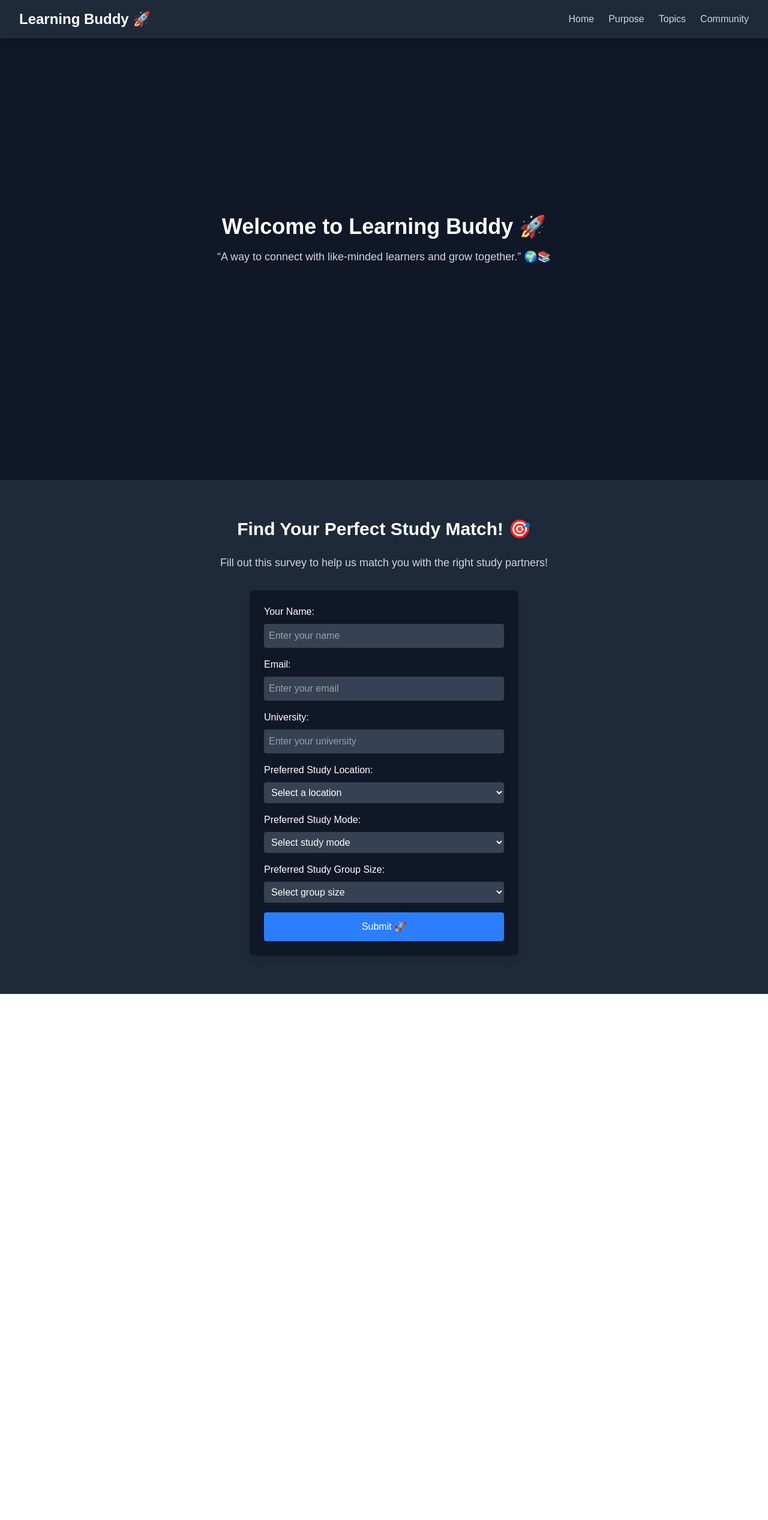
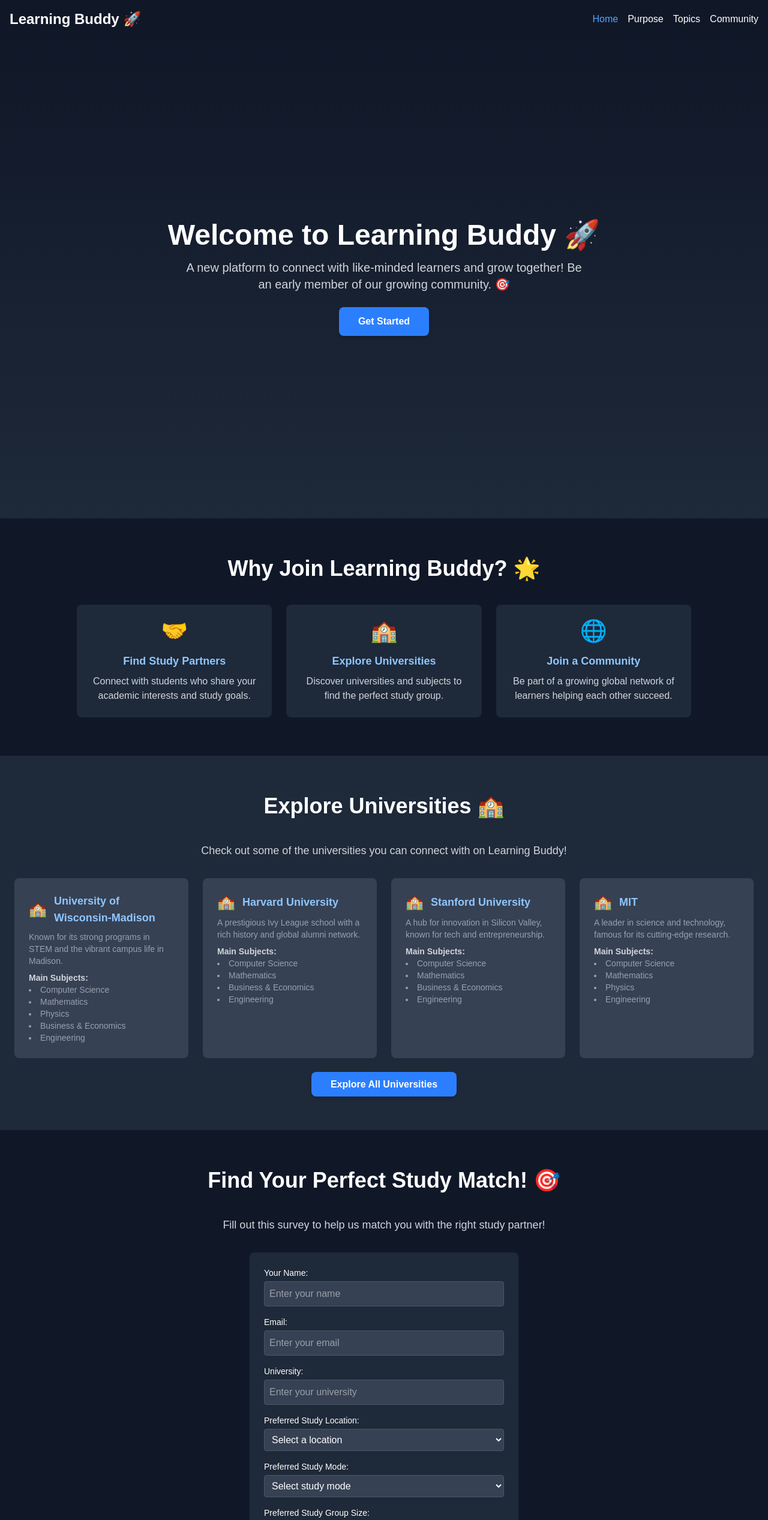
Before and after one commit to RadiNajeeb/learningbuddy, a Next.js app: page / in a window 1280 px wide. Shown: the top 2534 px of the page at 60% size. Before the commit the page ends 1657 px from the top, so only its background shows below. Built offline with nearby package versions, Linux system fonts and the light colour scheme.

Commit message:
Update page.js

```diff
--- a/app/page.js
+++ b/app/page.js
@@ -1,171 +1,361 @@
-"use client"; // Enable client-side rendering
+"use client";
 
+import Link from "next/link";
 import { useState } from "react";
-import Link from "next/link";
 
 export default function Home() {
   const [formData, setFormData] = useState({
     name: "",
     email: "",
     university: "",
-    subject: "",
-    subcategory: "",
-    studyTime: "",
+    location: "",
     studyMode: "",
-    skillLevel: "",
-    studyLocation: "",
-    studyType: "",
     groupSize: "",
-    studyStyle: "",
   });
+  const [formSubmitted, setFormSubmitted] = useState(false);
 
-  const [message, setMessage] = useState("");
-  const [loading, setLoading] = useState(false);
-
-  const handleSubmit = async (e) => {
-    e.preventDefault();
-    setLoading(true);
-    setMessage("");
-
-    try {
-      const res = await fetch("/api/submit", {
-        method: "POST",
-        headers: { "Content-Type": "application/json" },
-        body: JSON.stringify(formData),
-      });
-
-      const data = await res.json();
-      if (res.ok) {
-        setMessage("✅ Form submitted successfully! 🎉");
-        setFormData({
-          name: "",
-          email: "",
-          university: "",
-          subject: "",
-          subcategory: "",
-          studyTime: "",
-          studyMode: "",
-          skillLevel: "",
-          studyLocation: "",
-          studyType: "",
-          groupSize: "",
-          studyStyle: "",
-        });
-      } else {
-        setMessage(`❌ Error: ${data.error}`);
-      }
-    } catch (error) {
-      setMessage("❌ Something went wrong! Please try again.");
-    } finally {
-      setLoading(false);
-    }
+  const handleChange = (e) => {
+    setFormData({ ...formData, [e.target.id]: e.target.value });
   };
 
+  const handleSubmit = (e) => {
+    e.preventDefault();
+    console.log("Form submitted:", formData);
+    setFormSubmitted(true);
+  };
+
+  // Sample universities for the Topics preview (top row from the Topics page)
+  const topUniversities = [
+    {
+      name: "University of Wisconsin-Madison",
+      subjects: ["Computer Science", "Mathematics", "Physics", "Business & Economics", "Engineering"],
+      description: "Known for its strong programs in STEM and the vibrant campus life in Madison.",
+    },
+    {
+      name: "Harvard University",
+      subjects: ["Computer Science", "Mathematics", "Business & Economics", "Engineering"],
+      description: "A prestigious Ivy League school with a rich history and global alumni network.",
+    },
+    {
+      name: "Stanford University",
+      subjects: ["Computer Science", "Mathematics", "Business & Economics", "Engineering"],
+      description: "A hub for innovation in Silicon Valley, known for tech and entrepreneurship.",
+    },
+    {
+      name: "MIT",
+      subjects: ["Computer Science", "Mathematics", "Physics", "Engineering"],
+      description: "A leader in science and technology, famous for its cutting-edge research.",
+    },
+  ];
+
   return (
-    <div className="relative min-h-screen bg-gray-900 text-white overflow-hidden">
-      {/* Navbar */}
-      <nav className="bg-gray-800 p-4 shadow-md fixed w-full top-0 z-50">
-        <div className="container mx-auto flex justify-between items-center px-4">
-          <h1 className="text-xl md:text-2xl font-bold text-white">Learning Buddy 🚀</h1>
+    <div className="bg-gray-900 text-white">
+      {/* Header */}
+      <header className="flex items-center justify-between p-4 bg-gray-900">
+        <h1 className="text-2xl font-bold">
+          Learning Buddy 🚀
+        </h1>
+        <nav className="space-x-4">
+          <Link href="/" className="text-blue-400">
+            Home
+          </Link>
+          <Link href="/purpose" className="hover:text-blue-400">
+            Purpose
+          </Link>
+          <Link href="/topics" className="hover:text-blue-400">
+            Topics
+          </Link>
+          <Link href="/community" className="hover:text-blue-400">
+            Community
+          </Link>
+        </nav>
+      </header>
 
-          <div className="md:hidden">
-            <button
-              onClick={() => document.getElementById("mobile-menu").classList.toggle("hidden")}
-              className="text-white focus:outline-none"
+      {/* Main Content */}
+      <main>
+        {/* Welcome Section */}
+        <section className="min-h-screen flex flex-col items-center justify-center text-center px-4 bg-gradient-to-b from-gray-900 to-gray-800">
+
+          <h2 className="text-3xl md:text-5xl font-bold mb-4">
+            Welcome to Learning Buddy 🚀
+          </h2>
+          <p className="text-lg md:text-xl text-gray-300 max-w-2xl">
+            A new platform to connect with like-minded learners and grow together! Be an early member of our growing community. 🎯
+          </p>
+          <Link
+            href="#survey"
+            className="mt-6 px-8 py-3 bg-blue-500 text-white font-semibold rounded-lg hover:bg-blue-600 hover:scale-105 transition-transform duration-200 shadow-md"
           >
-              ☰
-            </button>
+            Get Started
+          </Link>
+        </section>
+
+        {/* Features Section */}
+        <section className="py-16 px-4 md:px-6 text-center">
+          <h2 className="text-2xl md:text-4xl font-bold mb-6 md:mb-10">
+            Why Join Learning Buddy? 🌟
+          </h2>
+          <div className="grid grid-cols-1 md:grid-cols-3 gap-6 max-w-5xl mx-auto">
+            <div className="p-6 bg-gray-800 rounded-lg">
+              <span className="text-4xl mb-4 block">🤝</span>
+              <h3 className="text-lg font-semibold text-blue-300 mb-2">Find Study Partners</h3>
+              <p className="text-sm md:text-base text-gray-300">
+                Connect with students who share your academic interests and study goals.
+              </p>
+            </div>
+            <div className="p-6 bg-gray-800 rounded-lg">
+              <span className="text-4xl mb-4 block">🏫</span>
+              <h3 className="text-lg font-semibold text-blue-300 mb-2">Explore Universities</h3>
+              <p className="text-sm md:text-base text-gray-300">
+                Discover universities and subjects to find the perfect study group.
+              </p>
+            </div>
+            <div className="p-6 bg-gray-800 rounded-lg">
+              <span className="text-4xl mb-4 block">🌐</span>
+              <h3 className="text-lg font-semibold text-blue-300 mb-2">Join a Community</h3>
+              <p className="text-sm md:text-base text-gray-300">
+                Be part of a growing global network of learners helping each other succeed.
+              </p>
+            </div>
+          </div>
+        </section>
+
+        {/* Topics Preview Section */}
+        <section className="py-16 px-4 md:px-6 bg-gray-800">
+          <h2 className="text-2xl md:text-4xl font-bold mb-6 md:mb-10 text-center">
+            Explore Universities 🏫
+          </h2>
+          <p className="text-sm md:text-lg text-gray-300 mb-8 text-center">
+            Check out some of the universities you can connect with on Learning Buddy!
+          </p>
+          <div className="grid grid-cols-1 sm:grid-cols-2 md:grid-cols-3 lg:grid-cols-4 gap-6 max-w-7xl mx-auto">
+            {topUniversities.map((uni, index) => (
+              <Link
+                key={uni.name}
+                href={`/topics/${uni.name.toLowerCase().replace(/\s+/g, '-')}`}
+                className="p-6 bg-gray-700 rounded-lg hover:bg-gray-600 hover:scale-105 transition-all duration-200 cursor-pointer animate-fade-in"
+                style={{ animationDelay: `${index * 100}ms` }}
+                aria-label={`Explore ${uni.name}`}
+              >
+                <div className="flex items-center gap-3 mb-2">
+                  <span className="text-2xl">🏫</span>
+                  <h3 className="text-lg font-semibold text-blue-300">{uni.name}</h3>
+                </div>
+                <p className="text-sm text-gray-400 mb-2">{uni.description}</p>
+                <p className="text-sm text-gray-300">
+                  <span className="font-semibold">Main Subjects:</span>
+                </p>
+                <ul className="text-sm text-gray-400 list-disc list-inside">
+                  {uni.subjects.map(subject => (
+                    <li key={subject}>{subject}</li>
+                  ))}
+                </ul>
+              </Link>
+            ))}
+          </div>
+          <div className="text-center mt-8">
+            <Link
+              href="/topics"
+              className="px-8 py-3 bg-blue-500 text-white font-semibold rounded-lg hover:bg-blue-600 hover:scale-105 transition-transform duration-200 shadow-md"
+            >
+              Explore All Universities
+            </Link>
+          </div>
+        </section>
+
+        {/* Survey Form Section */}
+        <section id="survey" className="py-16 px-4 md:px-6 text-center">
+          <h2 className="text-2xl md:text-4xl font-bold mb-6 md:mb-10">
+            Find Your Perfect Study Match! 🎯
+          </h2>
+          <p className="text-sm md:text-lg text-gray-300 mb-8">
+            Fill out this survey to help us match you with the right study partner!
+          </p>
+
+          {formSubmitted ? (
+            <div className="max-w-md mx-auto bg-gray-800 p-6 rounded-lg">
+              <h3 className="text-lg font-semibold text-blue-300 mb-4">
+                Thank You for Submitting! 🎉
+              </h3>
+              <p className="text-sm md:text-lg text-gray-300 mb-4">
+                We’re excited to have you on board! Explore universities to find your study partner.
+              </p>
+              <Link
+                href="/topics"
+                className="px-6 py-2 bg-blue-500 text-white rounded-lg hover:bg-blue-600 hover:scale-105 transition-transform duration-200"
+              >
+                Explore Universities
+              </Link>
+            </div>
+          ) : (
+            <form onSubmit={handleSubmit} className="max-w-md mx-auto bg-gray-800 p-6 rounded-lg">
+              {/* Name */}
+              <div className="mb-4 text-left">
+                <label htmlFor="name" className="block text-sm font-medium mb-1">
+                  Your Name:
+                </label>
+                <input
+                  type="text"
+                  id="name"
+                  placeholder="Enter your name"
+                  value={formData.name}
+                  onChange={handleChange}
+                  className="w-full p-2 rounded bg-gray-700 text-white border border-gray-600 focus:outline-none focus:ring-2 focus:ring-blue-500"
+                  required
+                />
               </div>
 
-          <div className="hidden md:flex gap-6 ml-auto">
-            <Link href="/" className="text-gray-300 hover:text-white">Home</Link>
-            <Link href="/purpose" className="text-gray-300 hover:text-white">Purpose</Link>
-            <Link href="/topics" className="text-gray-300 hover:text-white">Topics</Link>
-            <Link href="/community" className="text-gray-300 hover:text-white">Community</Link>
-          </div>
+              {/* Email */}
+              <div className="mb-4 text-left">
+                <label htmlFor="email" className="block text-sm font-medium mb-1">
+                  Email:
+                </label>
+                <input
+                  type="email"
+                  id="email"
+                  placeholder="Enter your email"
+                  value={formData.email}
+                  onChange={handleChange}
+                  className="w-full p-2 rounded bg-gray-700 text-white border border-gray-600 focus:outline-none focus:ring-2 focus:ring-blue-500"
+                  required
+                />
               </div>
 
-        <div id="mobile-menu" className="hidden flex flex-col bg-gray-800 text-white p-4 md:hidden">
-          <Link href="/" className="py-2 border-b border-gray-700">Home</Link>
-          <Link href="/purpose" className="py-2 border-b border-gray-700">Purpose</Link>
-          <Link href="/topics" className="py-2 border-b border-gray-700">Topics</Link>
-          <Link href="/community" className="py-2">Community</Link>
-        </div>
-      </nav>
-
-      {/* Hero Section */}
-      <div className="flex flex-col items-center justify-center h-screen text-center px-4">
-        <h2 className="text-2xl md:text-4xl font-bold text-white">
-          Welcome to Learning Buddy 🚀
-        </h2>
-        <p className="text-sm md:text-lg text-gray-300 mt-4 max-w-full md:max-w-2xl">
-  &ldquo;A way to connect with like-minded learners and grow together.&rdquo; 🌍📚
-</p>
-
+              {/* University */}
+              <div className="mb-4 text-left">
+                <label htmlFor="university" className="block text-sm font-medium mb-1">
+                  University:
+                </label>
+                <input
+                  type="text"
+                  id="university"
+                  placeholder="Enter your university"
+                  value={formData.university}
+                  onChange={handleChange}
+                  className="w-full p-2 rounded bg-gray-700 text-white border border-gray-600 focus:outline-none focus:ring-2 focus:ring-blue-500"
+                  required
+                />
               </div>
 
-      {/* Survey Section */}
-      <section id="survey-form" className="bg-gray-800 py-10 px-4 md:py-16">
-        <div className="container mx-auto text-center">
-          <h3 className="text-3xl font-bold text-white mb-6">
-            Find Your Perfect Study Match! 🎯
-          </h3>
-          <p className="text-lg text-gray-300 mb-8">
-            Fill out this survey to help us match you with the right study partners!
-          </p>
-
-          <form onSubmit={handleSubmit} className="w-full max-w-md mx-auto bg-gray-900 p-4 md:p-6 rounded-lg shadow-lg">
-            {/* Name */}
-            <label className="block text-left mb-2">Your Name:</label>
-            <input type="text" className="w-full p-2 mb-4 bg-gray-700 text-white rounded" placeholder="Enter your name" value={formData.name} onChange={(e) => setFormData({ ...formData, name: e.target.value })} required />
-
-            {/* Email */}
-            <label className="block text-left mb-2">Email:</label>
-            <input type="email" className="w-full p-2 mb-4 bg-gray-700 text-white rounded" placeholder="Enter your email" value={formData.email} onChange={(e) => setFormData({ ...formData, email: e.target.value })} required />
-
-            {/* University */}
-            <label className="block text-left mb-2">University:</label>
-            <input type="text" className="w-full p-2 mb-4 bg-gray-700 text-white rounded" placeholder="Enter your university" value={formData.university} onChange={(e) => setFormData({ ...formData, university: e.target.value })} required />
-
               {/* Preferred Study Location */}
-            <label className="block text-left mb-2">Preferred Study Location:</label>
-            <select className="w-full p-2 mb-4 bg-gray-700 text-white rounded" value={formData.studyLocation} onChange={(e) => setFormData({ ...formData, studyLocation: e.target.value })} required>
+              <div className="mb-4 text-left">
+                <label htmlFor="location" className="block text-sm font-medium mb-1">
+                  Preferred Study Location:
+                </label>
+                <select
+                  id="location"
+                  value={formData.location}
+                  onChange={handleChange}
+                  className="w-full p-2 rounded bg-gray-700 text-white border border-gray-600 focus:outline-none focus:ring-2 focus:ring-blue-500"
+                  required
+                >
                   <option value="">Select a location</option>
                   <option>Library</option>
-              <option>Coffee Shop</option>
-              <option>Study Lounge</option>
-              <option>Outdoor Park</option>
-              <option>Home</option>
+                  <option>Cafe</option>
+                  <option>Online</option>
+                  <option>Other</option>
                 </select>
+              </div>
 
-            {/* Preferred Mode of Studying */}
-            <label className="block text-left mb-2">Preferred Study Mode:</label>
-            <select className="w-full p-2 mb-4 bg-gray-700 text-white rounded" value={formData.studyType} onChange={(e) => setFormData({ ...formData, studyType: e.target.value })} required>
+              {/* Preferred Study Mode */}
+              <div className="mb-4 text-left">
+                <label htmlFor="studyMode" className="block text-sm font-medium mb-1">
+                  Preferred Study Mode:
+                </label>
+                <select
+                  id="studyMode"
+                  value={formData.studyMode}
+                  onChange={handleChange}
+                  className="w-full p-2 rounded bg-gray-700 text-white border border-gray-600 focus:outline-none focus:ring-2 focus:ring-blue-500"
+                  required
+                >
                   <option value="">Select study mode</option>
+                  <option>In-Person</option>
                   <option>Online</option>
-              <option>Offline</option>
                   <option>Hybrid</option>
                 </select>
+              </div>
 
-            {/* Preferred Group Size */}
-            <label className="block text-left mb-2">Preferred Study Group Size:</label>
-            <select className="w-full p-2 mb-4 bg-gray-700 text-white rounded" value={formData.groupSize} onChange={(e) => setFormData({ ...formData, groupSize: e.target.value })} required>
+              {/* Preferred Study Group Size */}
+              <div className="mb-6 text-left">
+                <label htmlFor="groupSize" className="block text-sm font-medium mb-1">
+                  Preferred Study Group Size:
+                </label>
+                <select
+                  id="groupSize"
+                  value={formData.groupSize}
+                  onChange={handleChange}
+                  className="w-full p-2 rounded bg-gray-700 text-white border border-gray-600 focus:outline-none focus:ring-2 focus:ring-blue-500"
+                  required
+                >
                   <option value="">Select group size</option>
-              <option>Solo</option>
-              <option>Small Group (2-4 people)</option>
-              <option>Large Group (5+ people)</option>
+                  <option>1-2</option>
+                  <option>3-5</option>
+                  <option>6+</option>
                 </select>
+              </div>
 
               {/* Submit Button */}
-            <button type="submit" className="w-full bg-blue-500 text-white text-sm md:text-base py-3 rounded hover:bg-blue-600">
-              {loading ? "Submitting..." : "Submit 🚀"}
+              <button
+                type="submit"
+                className="w-full py-2 bg-blue-500 text-white rounded-lg hover:bg-blue-600 transition-colors hover:scale-105 transform duration-200"
+              >
+                Submit 🚀
               </button>
             </form>
+          )}
+        </section>
 
-          {/* Display Submission Message */}
-          {message && <p className="mt-4 text-white">{message}</p>}
-        </div>
+        {/* Community Teaser Section */}
+        <section className="py-16 px-4 md:px-6 text-center bg-gradient-to-r from-blue-500 to-purple-600">
+          <h2 className="text-2xl md:text-4xl font-bold mb-6 md:mb-10">
+            Be the First to Join Our Community 🤝
+          </h2>
+          <p className="text-sm md:text-lg max-w-3xl mx-auto text-white mb-8">
+            Learning Buddy is a new platform, and our community is just getting started! Be among the first to connect with students from around the world, share experiences, and grow together.
+          </p>
+          <Link
+            href="/community"
+            className="px-8 py-3 bg-white text-blue-600 font-semibold rounded-lg hover:bg-gray-100 transition-colors shadow-md"
+          >
+            Join the Community Now 🎉
+          </Link>
         </section>
+
+        {/* Learn More Section */}
+        <section className="py-16 px-4 md:px-6 text-center">
+          <h2 className="text-2xl md:text-4xl font-bold mb-6 md:mb-10">
+            Why We Created Learning Buddy 📜
+          </h2>
+          <p className="text-sm md:text-lg max-w-3xl mx-auto text-gray-300 mb-8">
+            Learning Buddy was created to bring back the power of collaborative learning. Discover the inspiration behind our platform and how we aim to help students grow together.
+          </p>
+          <Link
+            href="/purpose"
+            className="px-8 py-3 bg-blue-500 text-white font-semibold rounded-lg hover:bg-blue-600 hover:scale-105 transition-transform duration-200 shadow-md"
+          >
+            Learn More
+          </Link>
+        </section>
+
+        {/* Footer CTA */}
+        <section className="py-16 px-4 md:px-6 text-center bg-gray-800">
+          <h3 className="text-xl md:text-2xl font-bold mb-4">
+            Ready to Start Learning Together?
+          </h3>
+          <Link
+            href="/community"
+            className="px-8 py-3 bg-blue-500 text-white font-semibold rounded-lg hover:bg-blue-600 hover:scale-105 transition-transform duration-200 shadow-md"
+          >
+            Join Now! 🚀
+          </Link>
+        </section>
+      </main>
+
+      {/* Footer */}
+      <footer className="py-4 text-center text-gray-400">
+        <p>Learning Buddy. Built By Radi Najeeb.</p>
+      </footer>
     </div>
   );
 }
```
Lines whose indentation alone changed are shown as unchanged.
